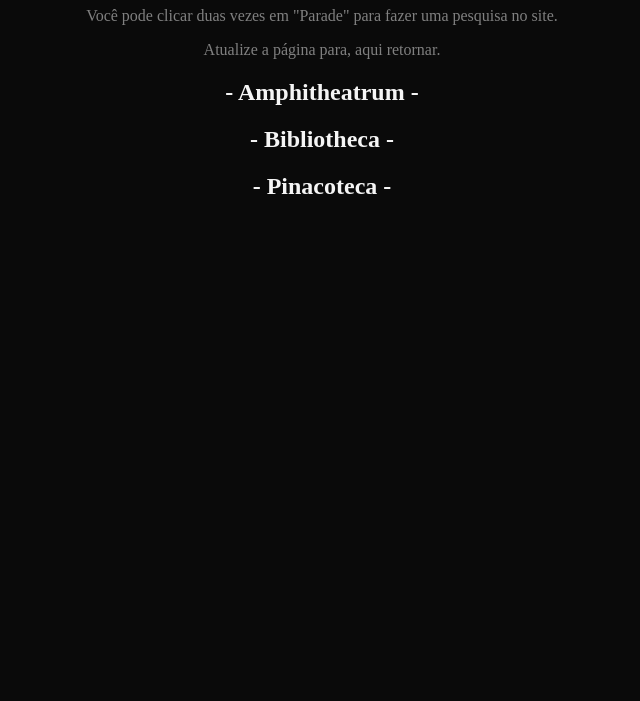
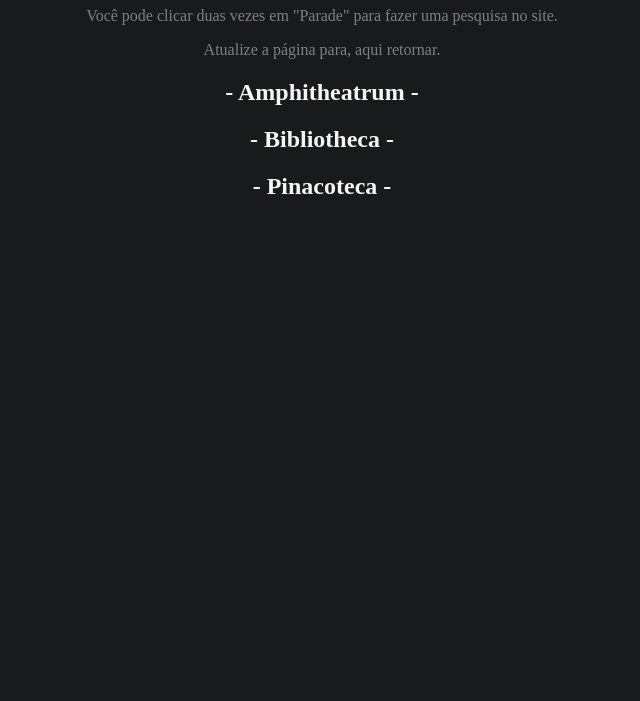
Before and after one commit to Agcstc/parade, a plain HTML site: page index.html in a window 1280 px wide. Shown: the part 99-800 px from the top of the page, without its empty margins (318-958 px from the left). Drawn offline with nearby package versions, Linux system fonts and the light colour scheme.

Commit message:
Parade v0.3.2

```diff
--- a/Main/css/style.css
+++ b/Main/css/style.css
@@ -1,5 +1,5 @@
 * {
-  background-color: rgb(10, 10, 10);
+  background-color: rgb(24,26,27);
   color: rgb(245, 245, 245);
   font-family: 'Times New Roman';
   text-align: center;
```
